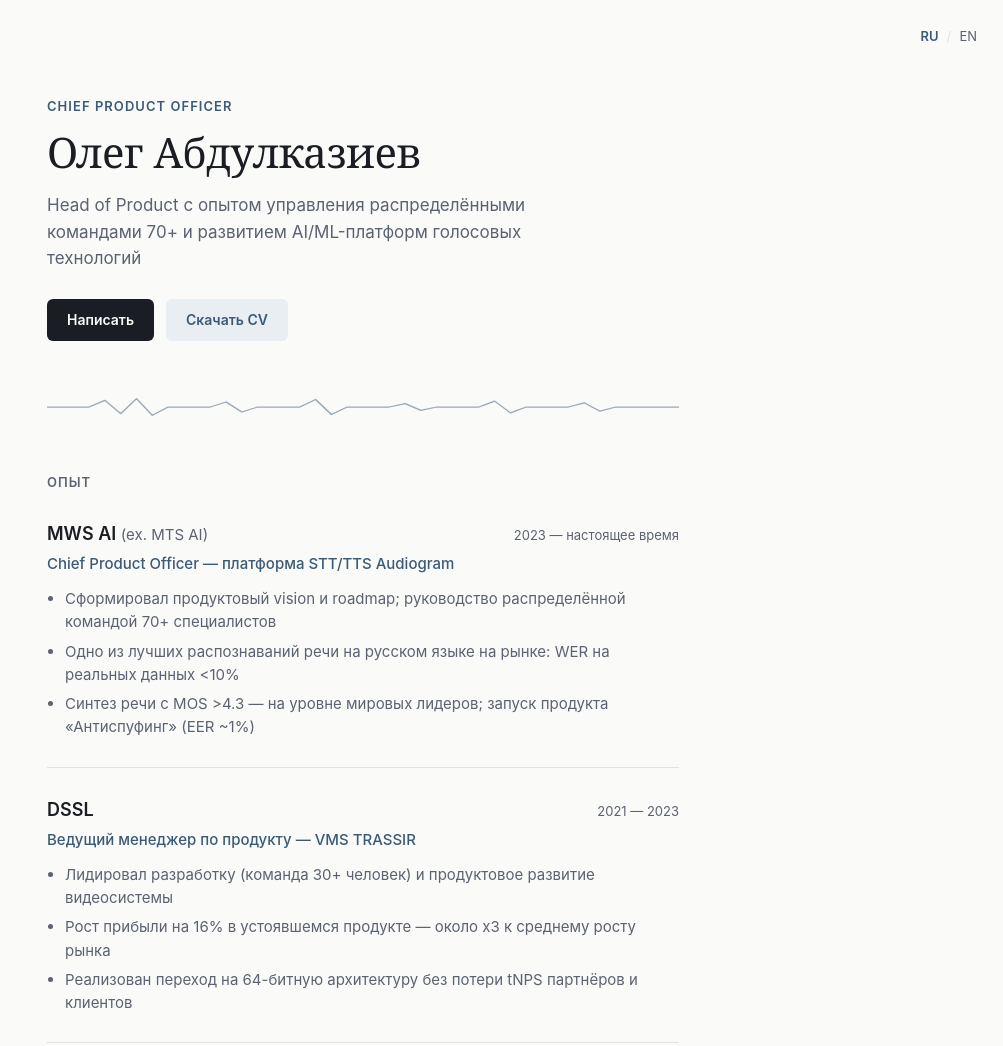
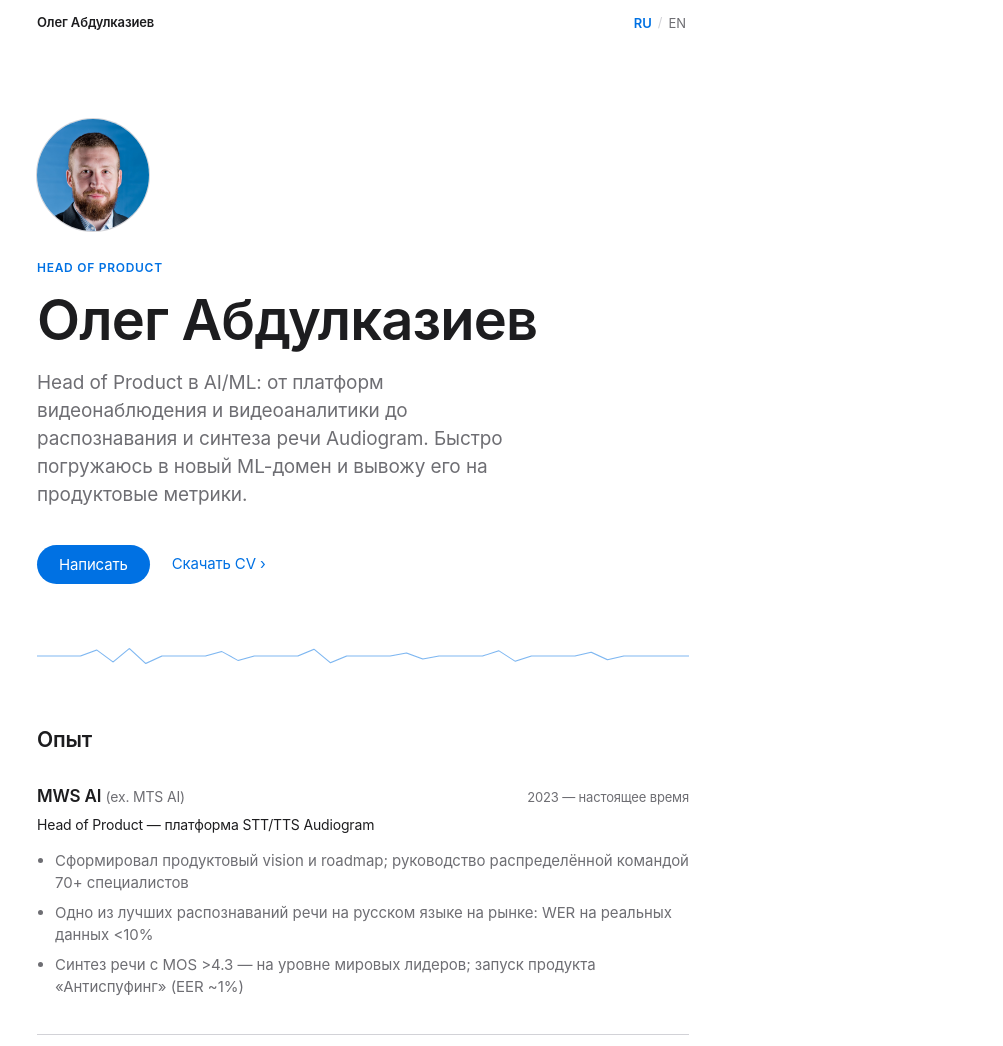
Before and after one commit to OlegAbdulkaziev/site-card, a plain HTML site: page index.html in a window 1280 px wide. Shown: the top 1046 px of the page, without its empty margins (277-1280 px from the left). Drawn offline with Linux system fonts and the light colour scheme.

Commit message:
Редизайн визитки в стиле apple.com: темная тема, фото, обновленная шапка

```diff
--- a/index.html
+++ b/index.html
@@ -3,24 +3,33 @@
 <head>
 <meta charset="UTF-8">
 <meta name="viewport" content="width=device-width, initial-scale=1.0">
-<title>Oleg Abdulkaziev — CPO / Head of Product</title>
+<meta name="color-scheme" content="light dark">
+<meta name="theme-color" content="#ffffff" media="(prefers-color-scheme: light)">
+<meta name="theme-color" content="#000000" media="(prefers-color-scheme: dark)">
+<title>Oleg Abdulkaziev — Head of Product</title>
 <link rel="stylesheet" href="style.css">
 </head>
 <body>
 
-<div class="lang-toggle">
-  <button id="btn-ru" class="lang-btn active" onclick="setLang('ru')">RU</button>
-  <span class="lang-sep">/</span>
-  <button id="btn-en" class="lang-btn" onclick="setLang('en')">EN</button>
+<div class="topbar" id="topbar">
+  <div class="topbar-inner">
+    <span class="topbar-name" data-ru="Олег Абдулказиев" data-en="Oleg Abdulkaziev">Олег Абдулказиев</span>
+    <div class="lang-toggle">
+      <button id="btn-ru" class="lang-btn active" type="button" onclick="setLang('ru')">RU</button>
+      <span class="lang-sep">/</span>
+      <button id="btn-en" class="lang-btn" type="button" onclick="setLang('en')">EN</button>
+    </div>
+  </div>
 </div>
 
 <main class="page">
 
   <header class="hero">
-    <p class="eyebrow" data-ru="Chief Product Officer" data-en="Chief Product Officer">Chief Product Officer</p>
-    <h1 class="name">Олег Абдулказиев</h1>
-    <p class="tagline" data-ru="Head of Product с опытом управления распределёнными командами 70+ и развитием AI/ML-платформ голосовых технологий" data-en="Head of Product with experience leading distributed teams of 70+ and scaling AI/ML voice-technology platforms">
-      Head of Product с опытом управления распределёнными командами 70+ и развитием AI/ML-платформ голосовых технологий
+    <img class="portrait" src="photo.jpg" width="112" height="112" alt="Олег Абдулказиев" fetchpriority="high">
+    <p class="eyebrow" data-ru="Head of Product" data-en="Head of Product">Head of Product</p>
+    <h1 class="name" data-ru="Олег Абдулказиев" data-en="Oleg Abdulkaziev">Олег Абдулказиев</h1>
+    <p class="tagline" data-ru="Head of Product в AI/ML: от платформ видеонаблюдения и видеоаналитики до распознавания и синтеза речи Audiogram. Быстро погружаюсь в новый ML-домен и вывожу его на продуктовые метрики." data-en="Head of Product in AI/ML: from video-surveillance and video-analytics platforms to Audiogram speech recognition and synthesis. I ramp up on a new ML domain fast and take it to product metrics.">
+      Head of Product в AI/ML: от платформ видеонаблюдения и видеоаналитики до распознавания и синтеза речи Audiogram. Быстро погружаюсь в новый ML-домен и вывожу его на продуктовые метрики.
     </p>
 
     <div class="hero-actions">
@@ -43,7 +52,7 @@
         <h3>MWS AI <span class="role-sub">(ex. MTS AI)</span></h3>
         <span class="role-period">2023 — <span data-ru="настоящее время" data-en="present">настоящее время</span></span>
       </div>
-      <p class="role-title" data-ru="Chief Product Officer — платформа STT/TTS Audiogram" data-en="Chief Product Officer — Audiogram STT/TTS platform">Chief Product Officer — платформа STT/TTS Audiogram</p>
+      <p class="role-title" data-ru="Head of Product — платформа STT/TTS Audiogram" data-en="Head of Product — Audiogram STT/TTS platform">Head of Product — платформа STT/TTS Audiogram</p>
       <ul class="role-points">
         <li data-ru="Сформировал продуктовый vision и roadmap; руководство распределённой командой 70+ специалистов" data-en="Defined product vision and roadmap; led a distributed team of 70+ specialists">Сформировал продуктовый vision и roadmap; руководство распределённой командой 70+ специалистов</li>
         <li data-ru="Одно из лучших распознаваний речи на русском языке на рынке: WER на реальных данных &lt;10%" data-en="Built one of the best Russian-language speech recognition systems on the market: WER &lt;10% on real data">Одно из лучших распознаваний речи на русском языке на рынке: WER на реальных данных &lt;10%</li>
@@ -118,7 +127,6 @@
     <span class="dot">·</span>
     <a href="https://www.linkedin.com/in/oleg-abdulkaziev-246213a6/" target="_blank" rel="noopener">LinkedIn</a>
   </footer>
-
 </main>
 
 <script src="script.js"></script>
--- a/script.js
+++ b/script.js
@@ -16,4 +16,42 @@ document.addEventListener('DOMContentLoaded', function () {
   if (saved === 'en') {
     setLang('en');
   }
+
+  // Sticky bar — hairline appears once the page is scrolled
+  var bar = document.getElementById('topbar');
+  if (bar) {
+    var ticking = false;
+    var onScroll = function () {
+      bar.classList.toggle('scrolled', window.scrollY > 8);
+      ticking = false;
+    };
+    window.addEventListener('scroll', function () {
+      if (!ticking) {
+        requestAnimationFrame(onScroll);
+        ticking = true;
+      }
+    }, { passive: true });
+    onScroll();
+  }
+
+  // Scroll reveal — only when motion is welcome
+  var reduce = window.matchMedia('(prefers-reduced-motion: reduce)').matches;
+  var blocks = document.querySelectorAll('.hero, .section, .footer');
+  if (reduce || !('IntersectionObserver' in window)) {
+    return;
+  }
+  blocks.forEach(function (el) {
+    el.classList.add('reveal');
+  });
+  var io = new IntersectionObserver(function (entries) {
+    entries.forEach(function (entry) {
+      if (entry.isIntersecting) {
+        entry.target.classList.add('in-view');
+        io.unobserve(entry.target);
+      }
+    });
+  }, { rootMargin: '0px 0px -10% 0px' });
+  blocks.forEach(function (el) {
+    io.observe(el);
+  });
 });
--- a/style.css
+++ b/style.css
@@ -1,40 +1,93 @@
 :root {
-  --bg: #FAFAF8;
-  --ink: #1A1D23;
-  --ink-soft: #5B6270;
-  --accent: #3A5A78;
-  --accent-soft: #E8EEF2;
-  --line: #E4E2DC;
-  --max-width: 680px;
+  --bg: #ffffff;
+  --bg-bar: rgba(255, 255, 255, 0.72);
+  --fill: #f5f5f7;
+  --ink: #1d1d1f;
+  --ink-soft: #6e6e73;
+  --accent: #0071e3;
+  --line: #d2d2d7;
+  --max-width: 700px;
+}
+
+@media (prefers-color-scheme: dark) {
+  :root {
+    --bg: #000000;
+    --bg-bar: rgba(22, 22, 23, 0.72);
+    --fill: #1c1c1e;
+    --ink: #f5f5f7;
+    --ink-soft: #a1a1a6;
+    --accent: #2997ff;
+    --line: #3a3a3c;
+  }
 }
 
 * {
   box-sizing: border-box;
 }
 
+html {
+  -webkit-text-size-adjust: 100%;
+}
+
 body {
   margin: 0;
   background: var(--bg);
   color: var(--ink);
-  font-family: -apple-system, "Helvetica Neue", Arial, sans-serif;
-  line-height: 1.55;
+  font-family: -apple-system, BlinkMacSystemFont, "SF Pro Text", "SF Pro Display",
+    "Helvetica Neue", Helvetica, Arial, sans-serif;
+  line-height: 1.47;
+  letter-spacing: -0.01em;
   -webkit-font-smoothing: antialiased;
+  transition: background 0.3s ease, color 0.3s ease;
+}
+
+img {
+  max-width: 100%;
 }
 
 .page {
   max-width: var(--max-width);
   margin: 0 auto;
-  padding: 96px 24px 64px;
+  padding: 72px 24px 80px;
+}
+
+/* Top bar — translucent, blurred, Apple-style */
+.topbar {
+  position: sticky;
+  top: 0;
+  z-index: 100;
+  background: var(--bg-bar);
+  backdrop-filter: saturate(180%) blur(20px);
+  -webkit-backdrop-filter: saturate(180%) blur(20px);
+  border-bottom: 1px solid transparent;
+  transition: border-color 0.3s ease;
+}
+
+.topbar.scrolled {
+  border-bottom-color: var(--line);
+}
+
+.topbar-inner {
+  max-width: var(--max-width);
+  margin: 0 auto;
+  padding: 11px 24px;
+  display: flex;
+  justify-content: space-between;
+  align-items: center;
+}
+
+.topbar-name {
+  font-size: 13px;
+  font-weight: 600;
+  letter-spacing: -0.01em;
+  color: var(--ink);
 }
 
 /* Language toggle */
 .lang-toggle {
-  position: fixed;
-  top: 24px;
-  right: 24px;
+  display: flex;
+  align-items: center;
   font-size: 13px;
-  letter-spacing: 0.02em;
-  z-index: 10;
 }
 
 .lang-btn {
@@ -44,7 +97,8 @@ body {
   font-size: 13px;
   color: var(--ink-soft);
   cursor: pointer;
-  padding: 4px 2px;
+  padding: 4px 3px;
+  transition: color 0.15s ease;
 }
 
 .lang-btn.active {
@@ -54,107 +108,134 @@ body {
 
 .lang-sep {
   color: var(--line);
-  margin: 0 2px;
+  margin: 0 3px;
 }
 
 /* Hero */
 .hero {
-  margin-bottom: 56px;
+  margin-bottom: 8px;
+}
+
+.portrait {
+  display: block;
+  width: 112px;
+  height: 112px;
+  border-radius: 50%;
+  object-fit: cover;
+  margin: 0 0 28px;
+  box-shadow: 0 0 0 1px var(--line);
 }
 
 .eyebrow {
-  font-size: 13px;
+  font-size: 12px;
   text-transform: uppercase;
-  letter-spacing: 0.08em;
+  letter-spacing: 0.06em;
   color: var(--accent);
   font-weight: 600;
-  margin: 0 0 12px;
+  margin: 0 0 14px;
 }
 
 .name {
-  font-family: Georgia, "Times New Roman", serif;
-  font-size: 42px;
-  font-weight: 400;
-  line-height: 1.15;
-  margin: 0 0 16px;
-  letter-spacing: -0.01em;
+  font-size: clamp(40px, 7vw, 56px);
+  font-weight: 600;
+  line-height: 1.05;
+  letter-spacing: -0.015em;
+  margin: 0 0 20px;
 }
 
 .tagline {
-  font-size: 17px;
+  font-size: clamp(17px, 2.2vw, 19px);
   color: var(--ink-soft);
-  max-width: 52ch;
-  margin: 0 0 28px;
+  max-width: 42ch;
+  letter-spacing: -0.005em;
+  margin: 0 0 32px;
 }
 
 .hero-actions {
   display: flex;
-  gap: 12px;
+  gap: 20px;
+  align-items: center;
   flex-wrap: wrap;
 }
 
-.btn-primary, .btn-secondary {
+.btn-primary {
   display: inline-block;
-  font-size: 14px;
-  font-weight: 600;
+  font-size: 15px;
+  font-weight: 400;
+  line-height: 1;
   text-decoration: none;
-  padding: 10px 20px;
-  border-radius: 6px;
-  transition: opacity 0.15s ease;
+  padding: 12px 22px;
+  border-radius: 980px;
+  background: var(--accent);
+  color: #fff;
+  transition: filter 0.15s ease;
 }
 
-.btn-primary {
-  background: var(--ink);
-  color: var(--bg);
+.btn-primary:hover {
+  filter: brightness(1.08);
 }
 
 .btn-secondary {
-  background: var(--accent-soft);
+  display: inline-block;
+  font-size: 15px;
+  font-weight: 400;
+  text-decoration: none;
   color: var(--accent);
+  padding: 12px 2px;
 }
 
-.btn-primary:hover, .btn-secondary:hover {
-  opacity: 0.8;
+.btn-secondary::after {
+  content: " \203A";
 }
 
-/* Wave divider — signature element, nods to the audio/STT-TTS work */
+.btn-secondary:hover {
+  text-decoration: underline;
+}
+
+/* Wave divider — signature nod to the audio/STT-TTS work */
 .wave-divider {
-  margin: 48px 0;
+  margin: 60px 0;
   color: var(--accent);
   opacity: 0.5;
 }
 
+@media (prefers-color-scheme: dark) {
+  .wave-divider {
+    opacity: 0.55;
+  }
+}
+
 .wave-divider svg {
+  display: block;
   width: 100%;
-  height: 20px;
+  height: 18px;
 }
 
 .wave-divider polyline {
   fill: none;
   stroke: currentColor;
-  stroke-width: 1.5;
+  stroke-width: 1.25;
   stroke-linecap: round;
   stroke-linejoin: round;
 }
 
 /* Sections */
 .section {
-  margin-bottom: 8px;
+  margin-bottom: 0;
 }
 
 .section-title {
-  font-size: 13px;
-  text-transform: uppercase;
-  letter-spacing: 0.08em;
-  color: var(--ink-soft);
+  font-size: 21px;
   font-weight: 600;
+  letter-spacing: -0.01em;
+  color: var(--ink);
   margin: 0 0 28px;
 }
 
 /* Roles */
 .role {
-  padding-bottom: 28px;
-  margin-bottom: 28px;
+  padding-bottom: 36px;
+  margin-bottom: 36px;
   border-bottom: 1px solid var(--line);
 }
 
@@ -173,15 +254,16 @@ body {
 }
 
 .role-head h3 {
-  font-size: 18px;
+  font-size: 17px;
   margin: 0;
   font-weight: 600;
+  letter-spacing: -0.01em;
 }
 
 .role-sub {
   font-weight: 400;
   color: var(--ink-soft);
-  font-size: 15px;
+  font-size: 14px;
 }
 
 .role-period {
@@ -191,10 +273,10 @@ body {
 }
 
 .role-title {
-  font-size: 15px;
-  color: var(--accent);
-  margin: 4px 0 12px;
-  font-weight: 500;
+  font-size: 14px;
+  color: var(--ink);
+  margin: 6px 0 14px;
+  font-weight: 400;
 }
 
 .role-points {
@@ -205,7 +287,8 @@ body {
 .role-points li {
   font-size: 15px;
   color: var(--ink-soft);
-  margin-bottom: 6px;
+  letter-spacing: -0.003em;
+  margin-bottom: 8px;
 }
 
 .role-points li:last-child {
@@ -215,7 +298,7 @@ body {
 /* Skills */
 .skills {
   list-style: none;
-  margin: 0 0 56px;
+  margin: 0;
   padding: 0;
   display: flex;
   flex-wrap: wrap;
@@ -224,25 +307,24 @@ body {
 
 .skills li {
   font-size: 13px;
-  background: var(--accent-soft);
-  color: var(--accent);
-  padding: 6px 12px;
-  border-radius: 100px;
-  font-weight: 500;
+  background: var(--fill);
+  color: var(--ink);
+  padding: 7px 14px;
+  border-radius: 980px;
 }
 
 /* Footer */
 .footer {
   font-size: 14px;
   color: var(--ink-soft);
-  padding-top: 24px;
+  margin-top: 64px;
+  padding-top: 28px;
   border-top: 1px solid var(--line);
 }
 
 .footer a {
   color: var(--ink);
   text-decoration: none;
-  font-weight: 500;
 }
 
 .footer a:hover {
@@ -250,24 +332,38 @@ body {
 }
 
 .footer .dot {
-  margin: 0 8px;
+  margin: 0 10px;
   color: var(--line);
+}
+
+/* Scroll reveal (applied only when motion is allowed — see script.js) */
+.reveal {
+  opacity: 0;
+  transform: translateY(16px);
+  transition: opacity 0.7s cubic-bezier(0.16, 1, 0.3, 1),
+    transform 0.7s cubic-bezier(0.16, 1, 0.3, 1);
+}
+
+.reveal.in-view {
+  opacity: 1;
+  transform: none;
 }
 
 /* Mobile */
 @media (max-width: 560px) {
   .page {
-    padding: 72px 20px 48px;
+    padding: 56px 20px 64px;
   }
-  .name {
-    font-size: 32px;
+  .topbar-inner {
+    padding: 10px 20px;
   }
-  .tagline {
-    font-size: 16px;
+  .portrait {
+    width: 92px;
+    height: 92px;
   }
   .role-head {
     flex-direction: column;
-    gap: 2px;
+    gap: 3px;
   }
 }
 
@@ -275,5 +371,10 @@ body {
 @media (prefers-reduced-motion: reduce) {
   * {
     transition: none !important;
+    animation: none !important;
+  }
+  .reveal {
+    opacity: 1;
+    transform: none;
   }
 }
```
Also changed, not shown: photo.jpg (added), 1 other file.
